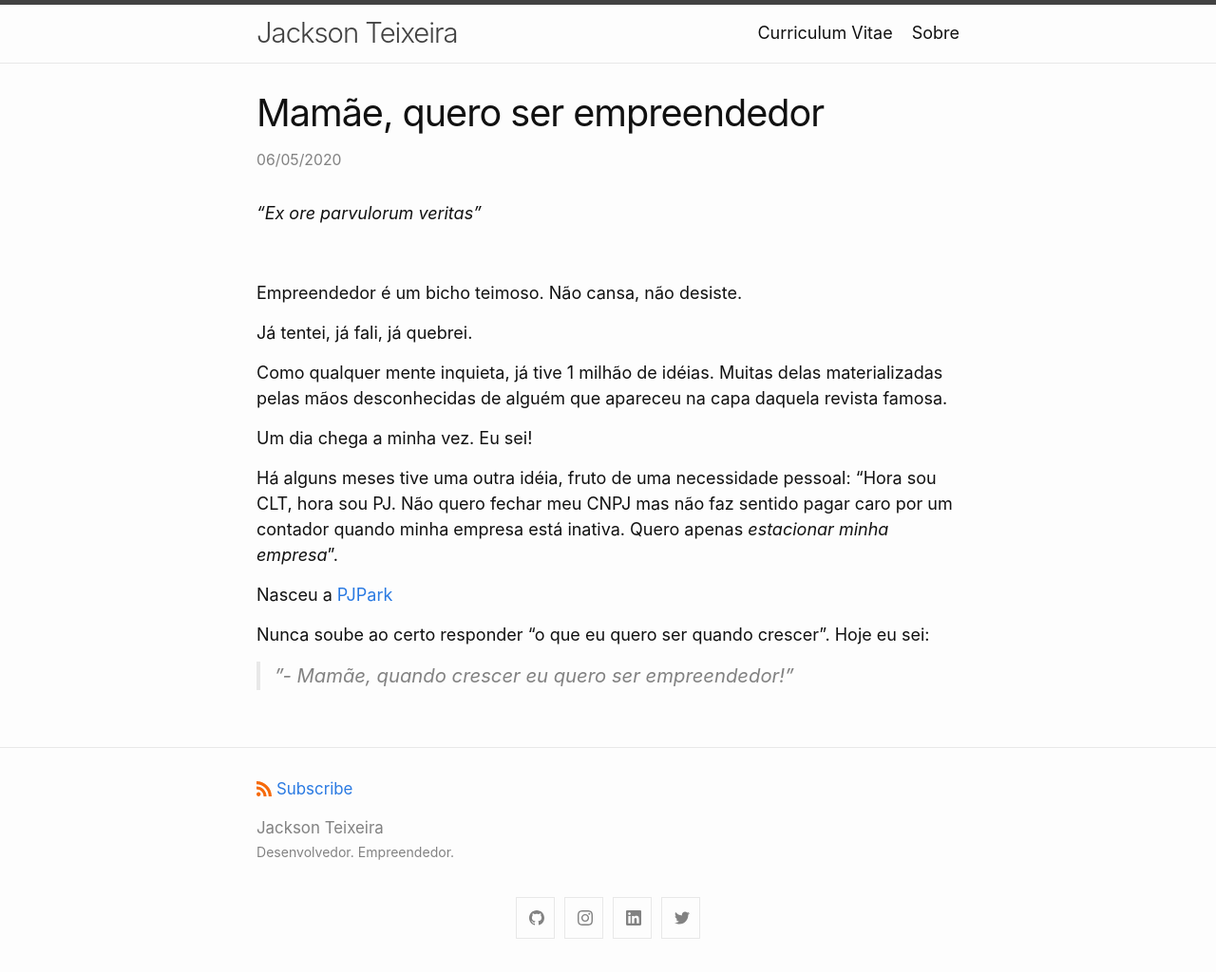
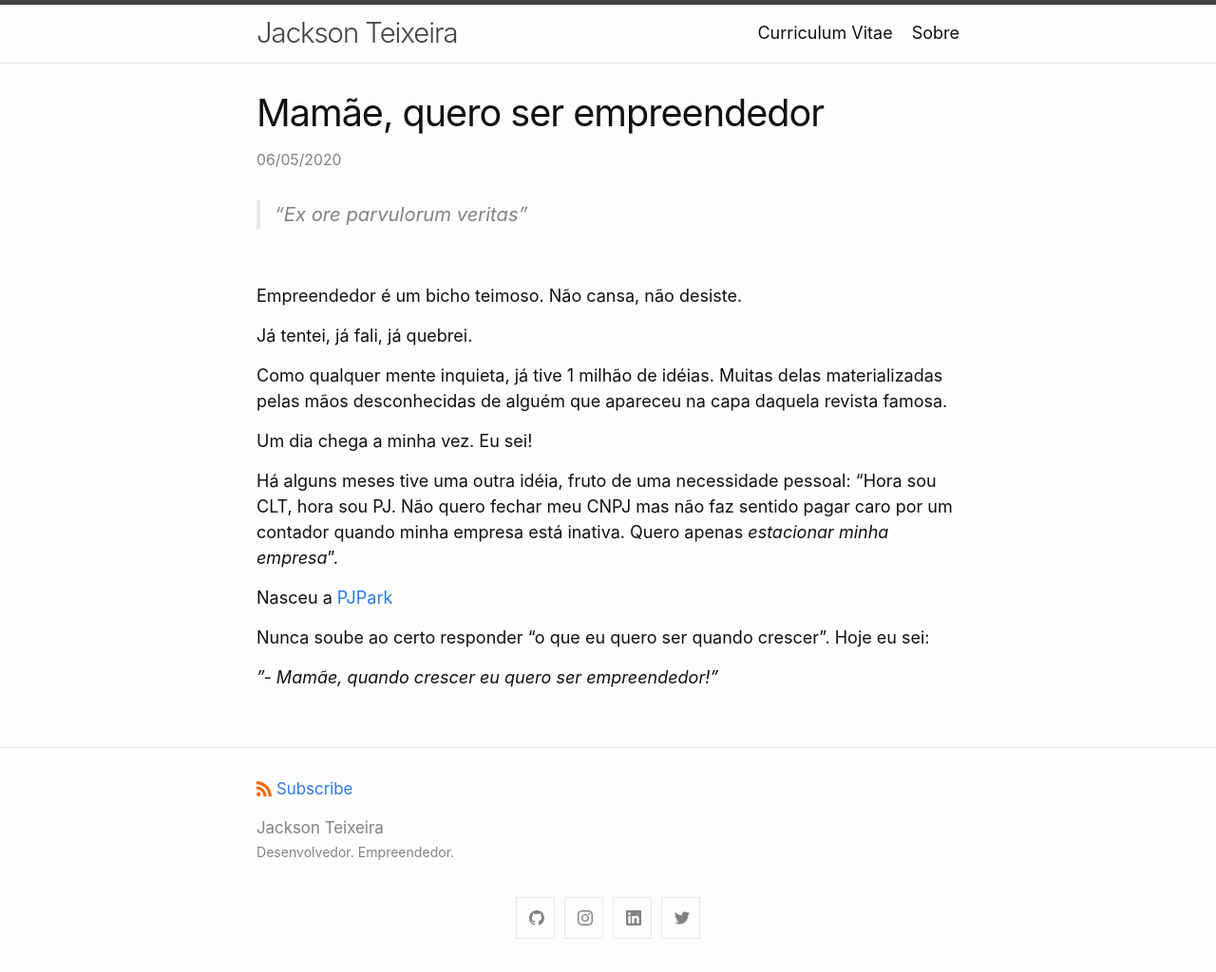
Before and after one commit to dakoctba/dakoctba.github.io, a Jekyll site: the page built from _posts/2020-05-06-mamae-quero-ser-empreendedor.md, in a window 1280 px wide. Shown: the whole page at 95% size. Built offline with Jekyll 4.4.1, drawn with Linux system fonts in a browser that asks for light colours.

```diff
--- a/_posts/2020-05-06-mamae-quero-ser-empreendedor.md
+++ b/_posts/2020-05-06-mamae-quero-ser-empreendedor.md
@@ -5,7 +5,7 @@ date: 2020-05-06 18:42:43 -0500
 categories: empreendedorismo
 ---
 
-_"Ex ore parvulorum veritas"_
+> "Ex ore parvulorum veritas"
 
 <br>
 
@@ -24,4 +24,4 @@ Nasceu a [PJPark](https://pjpark.com.br)
 
 Nunca soube ao certo responder "o que eu quero ser quando crescer". Hoje eu sei:
 
-> "- Mamãe, quando crescer eu quero ser empreendedor!"
+_"- Mamãe, quando crescer eu quero ser empreendedor!"_
```
